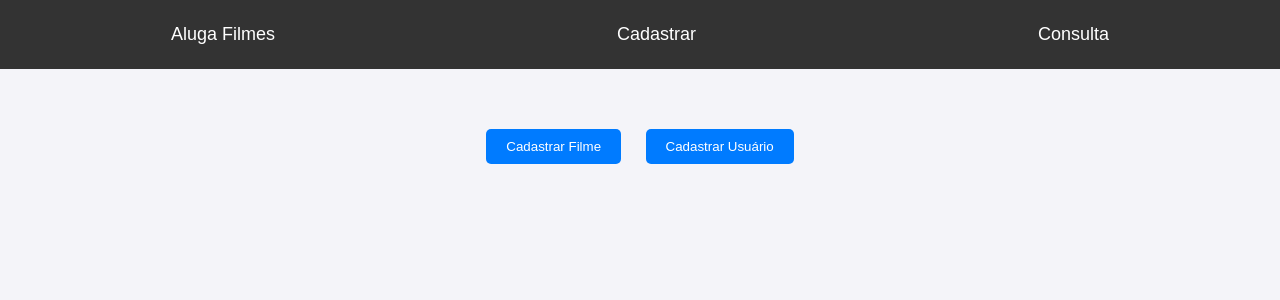
After one commit to edilton-bs/aluga_filmes, a Flask app: page /cadastro in a window 1280 px wide. The commit adds this page. Shown: the top 300 px of the page. Run offline with Flask 3, Linux system fonts and the light colour scheme.

Commit message:
mais algumas coisas

```diff
--- a/backend/app.py
+++ b/backend/app.py
@@ -23,9 +23,9 @@ def index():
 def consulta():
     return render_template('consulta.html')
 
-@app.route('/cadastrar-filme')
+@app.route('/cadastro')
 def cadastra_filme():
-    return render_template('cadastro-filme.html')
+    return render_template('cadastro.html')
 
 @app.route('/api/filmes', methods=['GET'])
 def get_filmes():
@@ -90,5 +90,42 @@ def listar_usuarios():
     return jsonify(usuarios)
 
 
+@app.route('/api/cadastrar-filme', methods=['POST'])
+def cadastrar_filme():
+    data = request.get_json()
+    titulo = data['titulo']
+    genero = data['genero']
+    quantidade = data['quantidade']
+
+    conn = get_db_connection()
+    cursor = conn.cursor()
+    cursor.execute('''
+        INSERT INTO filmes (titulo, genero, quantidade_total, quantidade_disponivel)
+        VALUES (%s, %s, %s, %s)
+    ''', (titulo, genero, quantidade, quantidade))
+    conn.commit()
+    conn.close()
+
+    return jsonify({'message': 'Filme cadastrado com sucesso!'})
+
+@app.route('/api/cadastrar-usuario', methods=['POST'])
+def cadastrar_usuario():
+    data = request.get_json()
+    nome = data['nome']
+    email = data['email']
+
+    conn = get_db_connection()
+    cursor = conn.cursor()
+    cursor.execute('''
+        INSERT INTO usuarios (nome, email)
+        VALUES (%s, %s)
+    ''', (nome, email))
+    conn.commit()
+    conn.close()
+
+    return jsonify({'message': 'Usuário cadastrado com sucesso!'})
+
+
+
 if __name__ == '__main__':
     app.run(debug=True)
--- a/backend/static/script.js
+++ b/backend/static/script.js
@@ -1,4 +1,30 @@
 // Função para listar filmes disponíveis automaticamente
+document.addEventListener('DOMContentLoaded', () => {
+    // Garante que todos os modais estão escondidos ao carregar a página
+    document.getElementById('modal-cadastrar-filme').style.display = 'none';
+    document.getElementById('modal-cadastrar-usuario').style.display = 'none';
+
+    // Abrir modais
+    document.getElementById('btn-cadastrar-filme').addEventListener('click', () => {
+        document.getElementById('modal-cadastrar-filme').style.display = 'flex';
+    });
+
+    document.getElementById('btn-cadastrar-usuario').addEventListener('click', () => {
+        document.getElementById('modal-cadastrar-usuario').style.display = 'flex';
+    });
+
+    // Fechar modais
+    document.getElementById('fechar-modal-filme').addEventListener('click', () => {
+        document.getElementById('modal-cadastrar-filme').style.display = 'none';
+    });
+
+    document.getElementById('fechar-modal-usuario').addEventListener('click', () => {
+        document.getElementById('modal-cadastrar-usuario').style.display = 'none';
+    });
+});
+
+
+
 async function listarFilmesDisponiveis() {
     try {
         const response = await fetch('http://127.0.0.1:5000/api/filmes-disponiveis');
@@ -108,3 +134,68 @@ document.getElementById('form-aluguel').addEventListener('submit', async (event)
 });
 
 document.getElementById('aluguel-modal').style.display = 'none';
+
+
+
+
+// Abrir e fechar os modais
+document.getElementById('btn-cadastrar-filme').addEventListener('click', () => {
+    document.getElementById('modal-cadastrar-filme').style.display = 'flex';
+});
+
+document.getElementById('fechar-modal-filme').addEventListener('click', () => {
+    document.getElementById('modal-cadastrar-filme').style.display = 'none';
+});
+
+document.getElementById('btn-cadastrar-usuario').addEventListener('click', () => {
+    document.getElementById('modal-cadastrar-usuario').style.display = 'flex';
+});
+
+document.getElementById('fechar-modal-usuario').addEventListener('click', () => {
+    document.getElementById('modal-cadastrar-usuario').style.display = 'none';
+});
+
+// Cadastrar Filme
+document.getElementById('form-cadastrar-filme').addEventListener('submit', async (event) => {
+    event.preventDefault();
+
+    const titulo = document.getElementById('titulo').value;
+    const genero = document.getElementById('genero').value;
+    const quantidade = document.getElementById('quantidade').value;
+
+    try {
+        const response = await fetch('http://127.0.0.1:5000/api/cadastrar-filme', {
+            method: 'POST',
+            headers: { 'Content-Type': 'application/json' },
+            body: JSON.stringify({ titulo, genero, quantidade })
+        });
+
+        const result = await response.json();
+        alert(result.message);
+        document.getElementById('modal-cadastrar-filme').style.display = 'none';
+    } catch (error) {
+        alert('Erro ao cadastrar filme!');
+    }
+});
+
+// Cadastrar Usuário
+document.getElementById('form-cadastrar-usuario').addEventListener('submit', async (event) => {
+    event.preventDefault();
+
+    const nome = document.getElementById('nome').value;
+    const email = document.getElementById('email').value;
+
+    try {
+        const response = await fetch('http://127.0.0.1:5000/api/cadastrar-usuario', {
+            method: 'POST',
+            headers: { 'Content-Type': 'application/json' },
+            body: JSON.stringify({ nome, email })
+        });
+
+        const result = await response.json();
+        alert(result.message);
+        document.getElementById('modal-cadastrar-usuario').style.display = 'none';
+    } catch (error) {
+        alert('Erro ao cadastrar usuário!');
+    }
+});
--- a/backend/static/styles.css
+++ b/backend/static/styles.css
@@ -46,41 +46,58 @@ body {
 
 /* Modal */
 .modal {
-    display: none; /* Começa escondido */
-    position: fixed; /* Fixa o modal na posição desejada */
+    display: none;
+    position: fixed;
     top: 0;
     left: 0;
-    width: 100%; /* Ocupa toda a largura da página */
-    height: 100%; /* Ocupa toda a altura da página */
-    background-color: rgba(0, 0, 0, 0.5); /* Fundo semi-transparente */
-    display: flex; /* Centraliza o modal */
+    width: 100%;
+    height: 100%;
+    background-color: rgba(0, 0, 0, 0.5);
+    display: flex;
     justify-content: center;
     align-items: center;
-    z-index: 1000; /* Coloca o modal acima de todo o conteúdo */
+    z-index: 1000;
 }
 
-/* Conteúdo do modal */
 .modal-content {
-    background: white; /* Fundo branco para o modal */
-    padding: 20px; /* Espaçamento interno */
-    border-radius: 10px; /* Bordas arredondadas */
-    width: 90%; /* Largura do modal */
-    max-width: 400px; /* Limita o tamanho máximo */
-    box-shadow: 0 4px 6px rgba(0, 0, 0, 0.1); /* Sombra para destacar o modal */
-    position: relative; /* Necessário para o botão de fechar */
-    z-index: 1001; /* Para o conteúdo aparecer acima do fundo */
+    background: white;
+    padding: 20px;
+    border-radius: 10px;
+    width: 90%;
+    max-width: 400px;
+    box-shadow: 0 4px 6px rgba(0, 0, 0, 0.1);
+    position: relative;
+    text-align: center;
 }
 
-/* Botão para fechar */
 .fechar {
-    position: absolute; /* Fixa o botão no canto superior direito */
+    position: absolute;
     top: 10px;
-    right: 10px;
+    right: 20px;
     font-size: 20px;
     cursor: pointer;
     color: #333;
 }
 
 .fechar:hover {
-    color: red; /* Muda a cor ao passar o mouse */
+    color: red;
 }
+
+.cadastro-container {
+    text-align: center;
+    margin-top: 50px;
+}
+
+button {
+    padding: 10px 20px;
+    margin: 10px;
+    background-color: #007BFF;
+    color: white;
+    border: none;
+    border-radius: 5px;
+    cursor: pointer;
+}
+
+button:hover {
+    background-color: #0056b3;
+}
--- /dev/null
+++ b/backend/templates/cadastro.html
@@ -0,0 +1,57 @@
+<!DOCTYPE html>
+<html lang="pt-BR">
+<head>
+    <meta charset="UTF-8">
+    <meta name="viewport" content="width=device-width, initial-scale=1.0">
+    <title>Cadastro - Empréstimo de Filmes</title>
+    <link rel="stylesheet" href="{{ url_for('static', filename='styles.css') }}">
+</head>
+<body>
+    <!-- Navbar -->
+    <div class="navbar">
+        <a href="/">Aluga Filmes</a>
+        <a href="/cadastro">Cadastrar</a>
+        <a href="/consulta">Consulta</a>
+    </div>
+
+    <!-- Botões de Cadastro -->
+    <div class="cadastro-container">
+        <button id="btn-cadastrar-filme">Cadastrar Filme</button>
+        <button id="btn-cadastrar-usuario">Cadastrar Usuário</button>
+    </div>
+
+    <!-- Modal para Cadastrar Filme -->
+    <div id="modal-cadastrar-filme" class="modal">
+        <div class="modal-content">
+            <span class="fechar" id="fechar-modal-filme">&times;</span>
+            <h2>Cadastrar Filme</h2>
+            <form id="form-cadastrar-filme">
+                <label for="titulo">Título:</label>
+                <input type="text" id="titulo" name="titulo" required>
+                <label for="genero">Gênero:</label>
+                <input type="text" id="genero" name="genero" required>
+                <label for="quantidade">Quantidade Total:</label>
+                <input type="number" id="quantidade" name="quantidade" required>
+                <button type="submit">Cadastrar Filme</button>
+            </form>
+        </div>
+    </div>
+
+    <!-- Modal para Cadastrar Usuário -->
+    <div id="modal-cadastrar-usuario" class="modal">
+        <div class="modal-content">
+            <span class="fechar" id="fechar-modal-usuario">&times;</span>
+            <h2>Cadastrar Usuário</h2>
+            <form id="form-cadastrar-usuario">
+                <label for="nome">Nome:</label>
+                <input type="text" id="nome" name="nome" required>
+                <label for="email">Email:</label>
+                <input type="email" id="email" name="email" required>
+                <button type="submit">Cadastrar Usuário</button>
+            </form>
+        </div>
+    </div>
+
+    <script src="{{ url_for('static', filename='script.js') }}"></script>
+</body>
+</html>
```
Also changed, not shown: backend/templates/cadastro-filme.html (deleted, +0 -24 lines), backend/templates/consulta.html (+6 -8 lines), backend/templates/index.html (+6 -6 lines).
